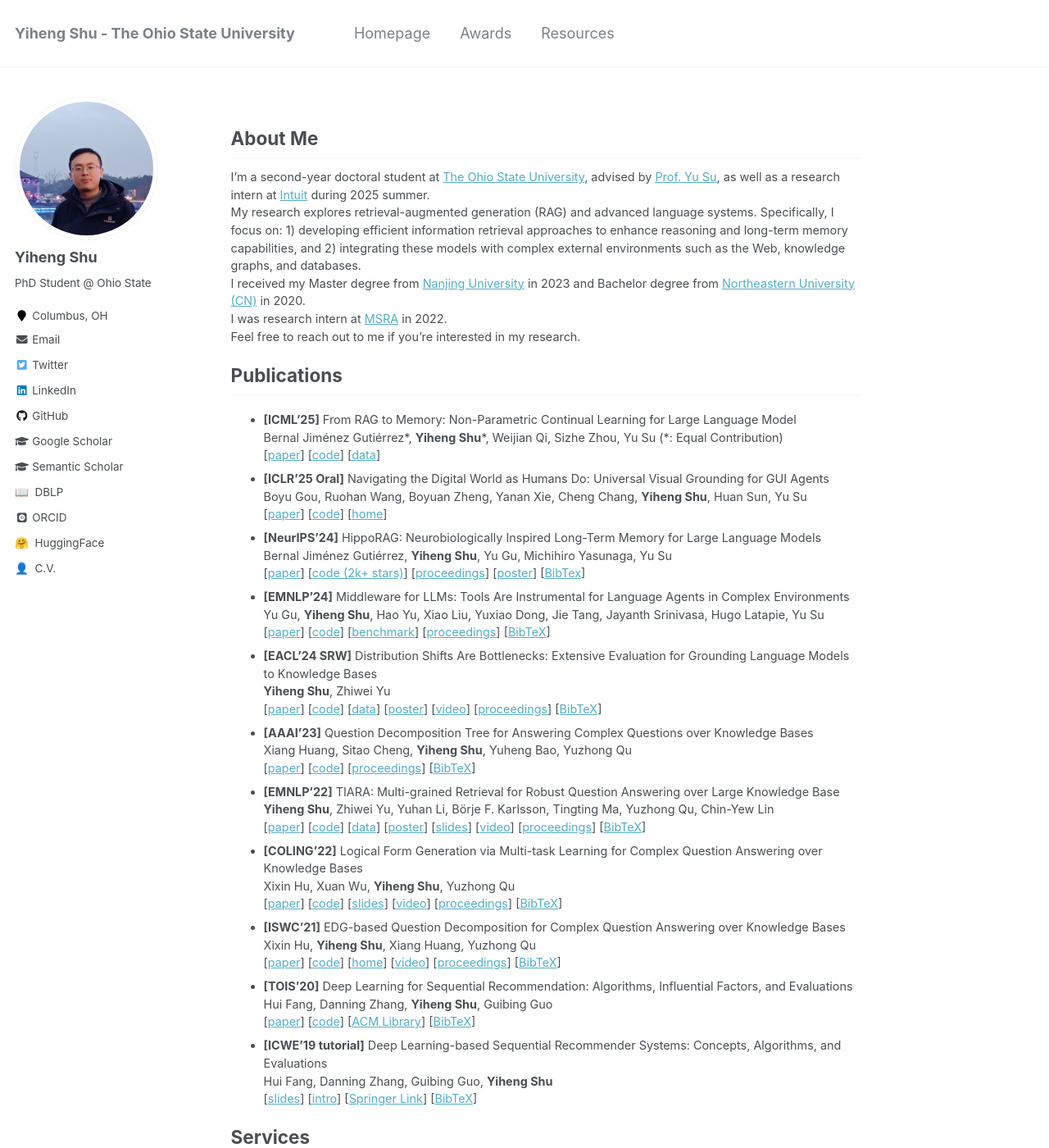
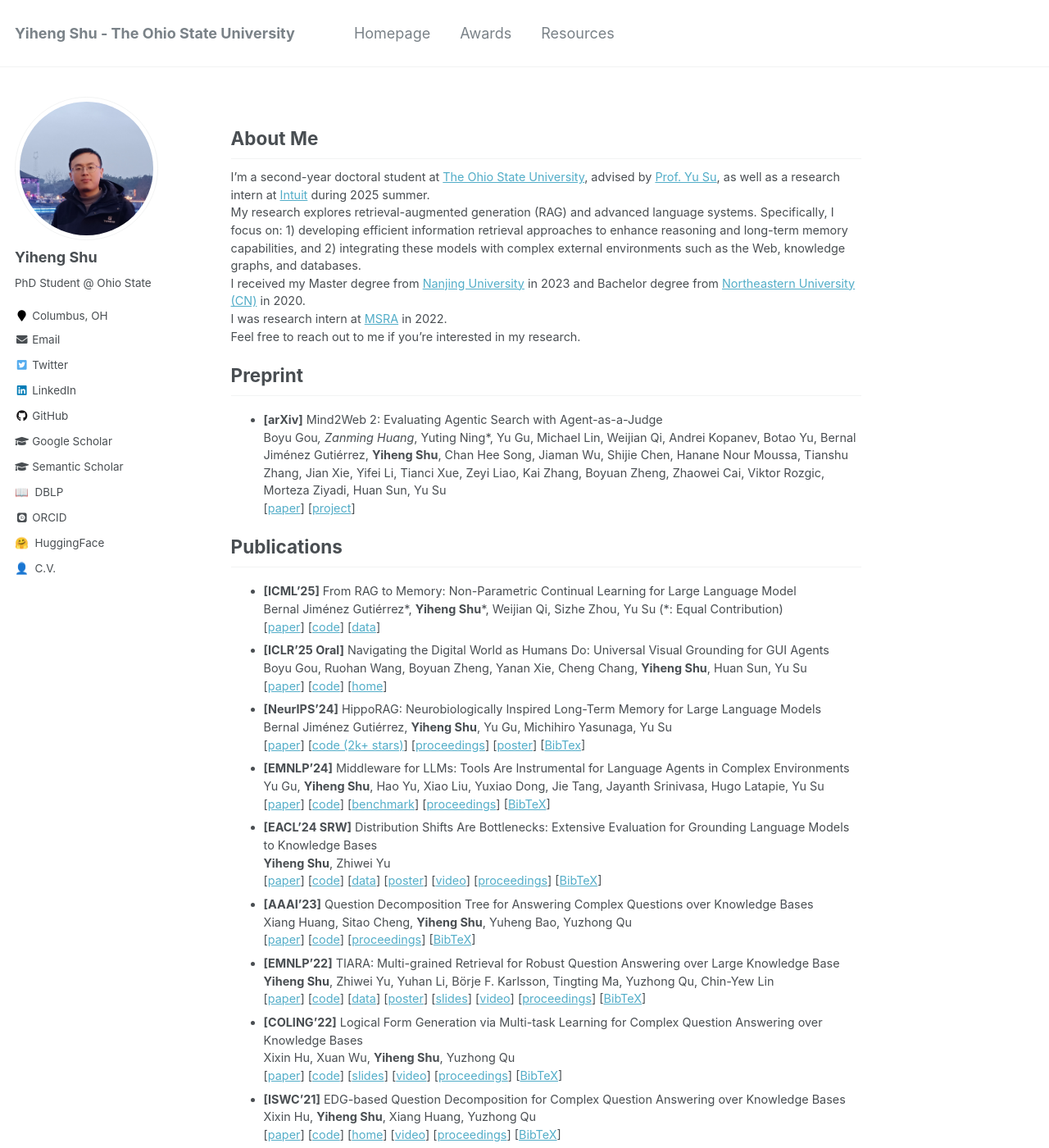
Before and after one commit to yihengshu/yihengshu.github.io, a Jekyll site: the page built from _pages/about.md, in a window 1280 px wide and 1400 px high. Shown: the whole window at 82% size. Built offline with Jekyll 4.4.1, drawn with Linux system fonts in a browser that asks for light colours; some web fonts are replaced; some of the changed text lies outside the part shown.

Commit message:
Update about.md

```diff
--- a/_pages/about.md
+++ b/_pages/about.md
@@ -22,6 +22,13 @@ Feel free to reach out to me if you're interested in my research.
 <!-- - Master in Computer Technology, [Nanjing University](https://www.nju.edu.cn/en/), 2020.09-2023.06, advised by [Prof. Yuzhong Qu](http://ws.nju.edu.cn/~yzqu)
 - Bachelor in Software Engineering, [Northeastern University (CN)](http://english.neu.edu.cn/), 2016.09-2020.06, advised by [Prof. Guibing Guo](https://guoguibing.github.io/) and [Prof. Gang Wu](http://faculty.neu.edu.cn/wugang/)
 - Full-time Research Intern, [Microsoft Research Asia](https://www.msra.cn/), 2022.02-2023.02, advised by researcher [Zhiwei Yu](https://www.microsoft.com/en-us/research/people/zhiwyu/) -->
+
+## Preprint
+
+- **[arXiv]** Mind2Web 2: Evaluating Agentic Search with Agent-as-a-Judge
+Boyu Gou*, Zanming Huang*, Yuting Ning*, Yu Gu, Michael Lin, Weijian Qi, Andrei Kopanev, Botao Yu, Bernal Jiménez Gutiérrez, **Yiheng Shu**, Chan Hee Song, Jiaman Wu, Shijie Chen, Hanane Nour Moussa, Tianshu Zhang, Jian Xie, Yifei Li, Tianci Xue, Zeyi Liao, Kai Zhang, Boyuan Zheng, Zhaowei Cai, Viktor Rozgic, Morteza Ziyadi, Huan Sun, Yu Su
+[[paper](https://arxiv.org/abs/2506.21506)]
+[[project](https://osu-nlp-group.github.io/Mind2Web-2/)]
 
 ## Publications
 
```
Also changed, not shown: other parts of _pages/about.md (+2 -1 lines).
